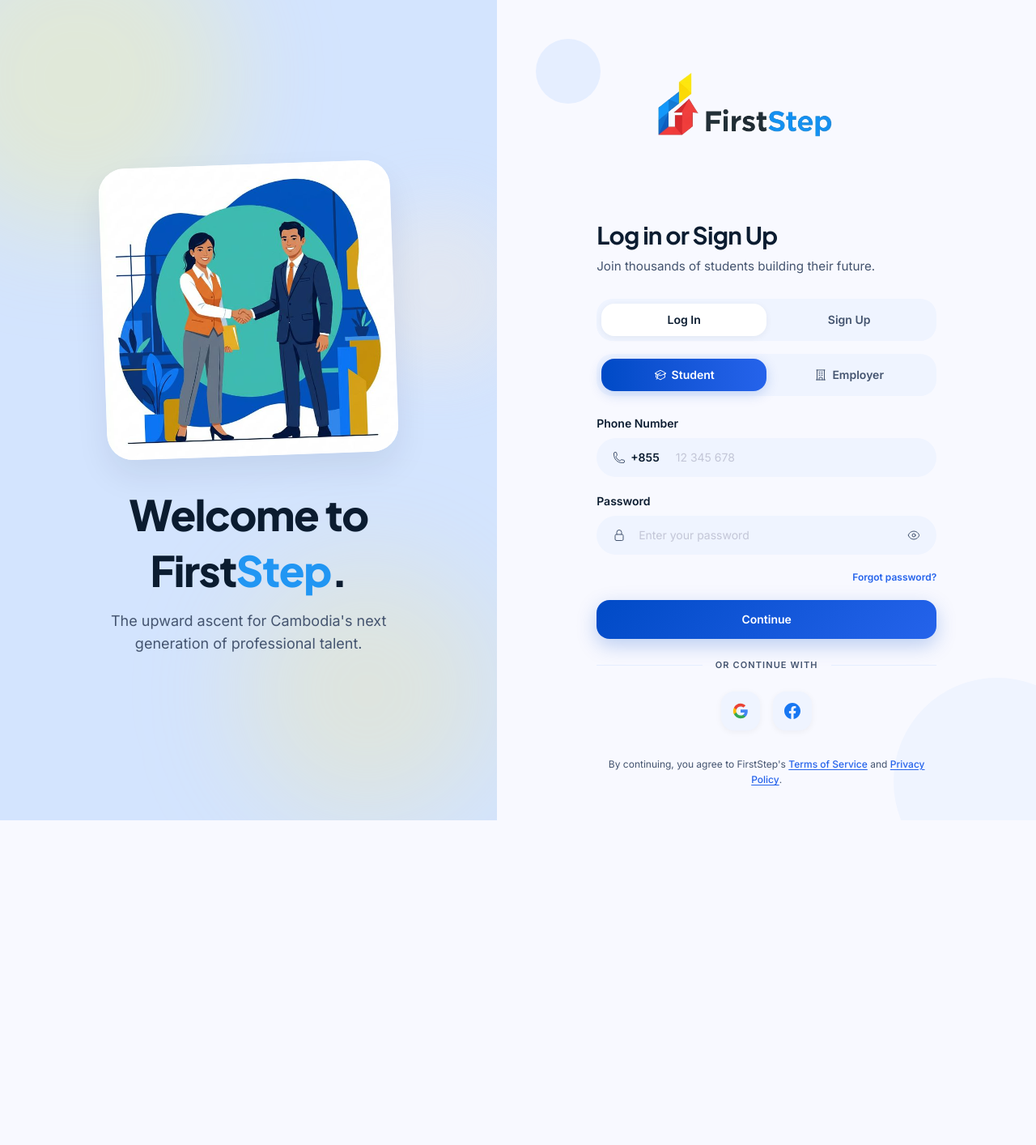
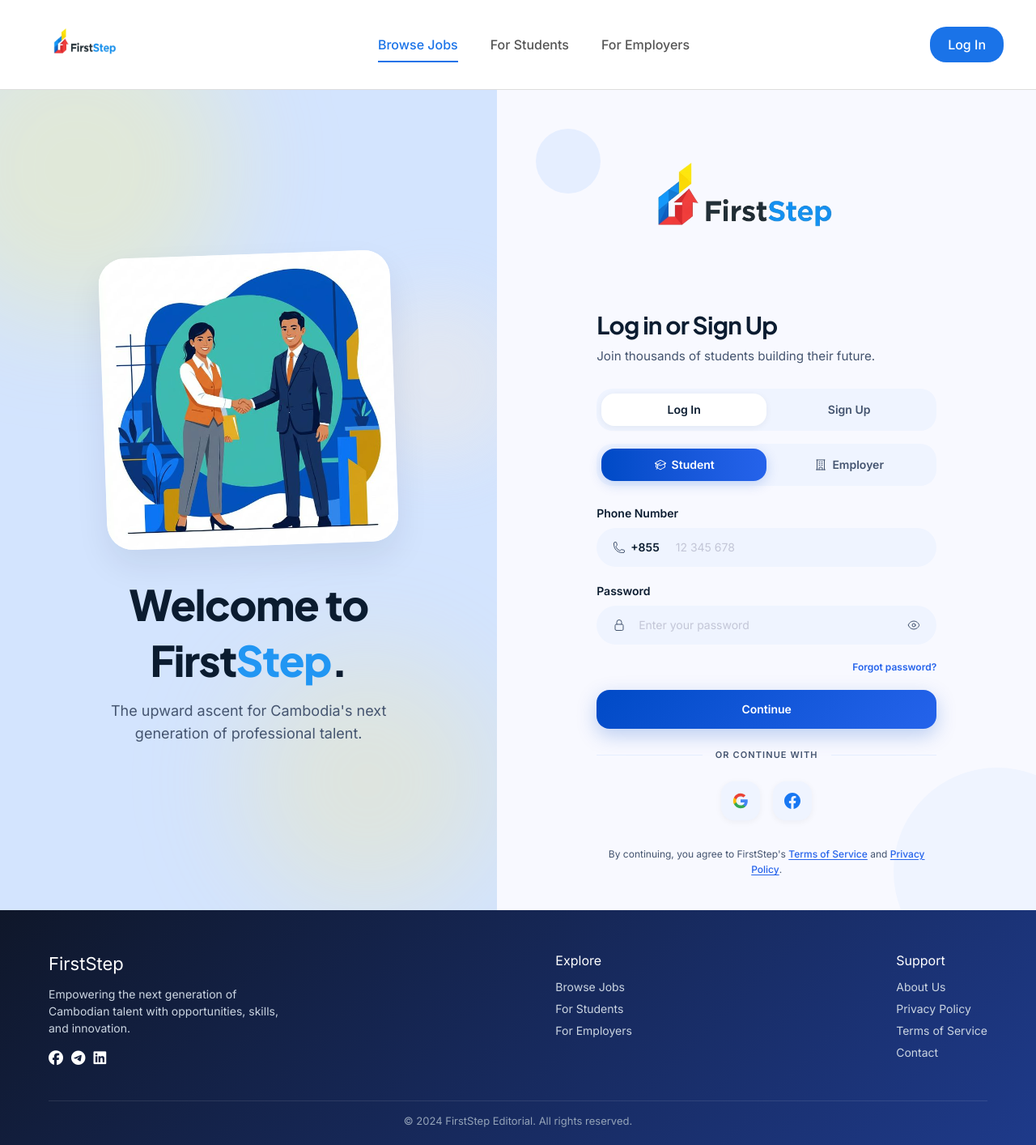
Before and after one commit to Cottons29/job-portal-group-12, a JavaScript app in the folder frontend/: page /auth in a window 1280 px wide. Shown: the whole page at 81% size. Before the commit the page ends 1013 px from the top, so only its background shows below. Built offline with nearby package versions, Linux system fonts and the light colour scheme; no server answers.

Commit message:
Add Navbar and Footer components to enhance site layout

```diff
--- a/frontend/index.html
+++ b/frontend/index.html
@@ -9,6 +9,8 @@
     <link rel="preconnect" href="https://fonts.googleapis.com">
     <link rel="preconnect" href="https://fonts.gstatic.com" crossorigin>
     <link href="https://fonts.googleapis.com/css2?family=Plus+Jakarta+Sans:wght@500;600;700;800&family=Inter:wght@400;500;600&display=swap" rel="stylesheet">
+    <link rel="stylesheet" href="https://cdnjs.cloudflare.com/ajax/libs/font-awesome/6.5.0/css/all.min.css"
+/>
   </head>
   <body class="font-sans antialiased bg-surface text-on-surface">
     <div id="app"></div>
--- a/frontend/src/App.vue
+++ b/frontend/src/App.vue
@@ -1,7 +1,11 @@
 <template>
-  <RouterView />
+  <Navbar />
+    <RouterView />
+  <Footer />
 </template>
 
 <script setup>
 import { RouterView } from 'vue-router'
+import Navbar from './components/navbar.vue'
+import Footer from './components/footer.vue'
 </script>
--- /dev/null
+++ b/frontend/src/components/footer.vue
@@ -0,0 +1,137 @@
+<template>
+  <footer class="footer">
+    <div class="footer-container">
+
+      <!-- Brand -->
+      <div class="footer-brand">
+        <h2>FirstStep</h2>
+        <p>
+          Empowering the next generation of Cambodian talent with opportunities,
+          skills, and innovation.
+        </p>
+
+        <!-- Social Icons -->
+        <div class="socials">
+          <i class="fab fa-facebook"></i>
+          <i class="fab fa-telegram"></i>
+          <i class="fab fa-linkedin"></i>
+        </div>
+      </div>
+
+      <!-- Links -->
+      <div class="footer-links">
+        <h3>Explore</h3>
+        <a href="#">Browse Jobs</a>
+        <a href="#">For Students</a>
+        <a href="#">For Employers</a>
+      </div>
+
+      <!-- Support -->
+      <div class="footer-links">
+        <h3>Support</h3>
+        <a href="#">About Us</a>
+        <a href="#">Privacy Policy</a>
+        <a href="#">Terms of Service</a>
+        <a href="#">Contact</a>
+      </div>
+
+    </div>
+
+    <!-- Bottom -->
+    <div class="footer-bottom">
+      © 2024 FirstStep Editorial. All rights reserved.
+    </div>
+  </footer>
+</template>
+
+<script>
+export default {
+  name: "Footer",
+};
+</script>
+
+<style scoped>
+.footer {
+  background: linear-gradient(135deg, #0f172a, #1e3a8a);
+  color: #fff;
+  padding: 50px 60px 20px;
+}
+
+/* Layout */
+.footer-container {
+  display: flex;
+  justify-content: space-between;
+  flex-wrap: wrap;
+  gap: 40px;
+}
+
+/* Brand */
+.footer-brand h2 {
+  font-size: 22px;
+  margin-bottom: 10px;
+}
+
+.footer-brand p {
+  font-size: 14px;
+  color: #cbd5e1;
+  max-width: 300px;
+}
+
+/* Links */
+.footer-links {
+  display: flex;
+  flex-direction: column;
+}
+
+.footer-links h3 {
+  margin-bottom: 10px;
+  font-size: 16px;
+}
+
+.footer-links a {
+  text-decoration: none;
+  color: #cbd5e1;
+  margin-bottom: 6px;
+  font-size: 14px;
+  transition: 0.3s;
+}
+
+.footer-links a:hover {
+  color: #38bdf8;
+  transform: translateX(5px);
+}
+
+/* Social icons */
+.socials {
+  margin-top: 15px;
+}
+
+.socials i {
+  margin-right: 10px;
+  font-size: 18px;
+  cursor: pointer;
+  transition: 0.3s;
+}
+
+.socials i:hover {
+  color: #38bdf8;
+  transform: scale(1.2);
+}
+
+/* Bottom */
+.footer-bottom {
+  margin-top: 40px;
+  text-align: center;
+  font-size: 13px;
+  color: #94a3b8;
+  border-top: 1px solid rgba(255,255,255,0.1);
+  padding-top: 15px;
+}
+
+/* Responsive */
+@media (max-width: 768px) {
+  .footer-container {
+    flex-direction: column;
+  }
+}
+</style>
--- /dev/null
+++ b/frontend/src/components/navbar.vue
@@ -0,0 +1,88 @@
+<template>
+  <nav class="navbar">
+    <!-- Left: Logo -->
+    <div class="logo">
+      <img src="/public/images/logo.png" alt="FirstJob Logo" />
+    </div>
+
+    <!-- Center: Menu -->
+    <ul class="menu">
+      <li class="active">Browse Jobs</li>
+      <li> <a href="">For Students</a></li>
+      <li>For Employers</li>
+    </ul>
+
+    <!-- Right: Login Button -->
+    <div class="login">
+      <button>Log In</button>
+    </div>
+  </nav>
+</template>
+
+<script>
+export default {
+  name: "Navbar",
+};
+</script>
+
+<style scoped>
+.navbar {
+  display: flex;
+  align-items: center;
+  justify-content: space-between;
+  padding: 15px 40px;
+  border-bottom: 1px solid #ddd;
+  background: #fff;
+}
+
+/* Logo */
+.logo img {
+  height: 80px;
+  width: 130px;
+}
+
+/* Menu */
+.menu {
+  display: flex;
+  list-style: none;
+  gap: 40px;
+  margin: 0;
+  padding: 0;
+  font-weight: 500;
+  color: #555;
+}
+
+.menu li {
+  cursor: pointer;
+  position: relative;
+}
+
+.menu li.active {
+  color: #1a73e8;
+}
+
+.menu li.active::after {
+  content: "";
+  position: absolute;
+  bottom: -10px;
+  left: 0;
+  width: 100%;
+  height: 2px;
+  background: #1a73e8;
+}
+
+/* Login button */
+.login button {
+  background: #1a73e8;
+  color: #fff;
+  border: none;
+  padding: 10px 22px;
+  border-radius: 20px;
+  cursor: pointer;
+  font-weight: 500;
+}
+
+.login button:hover {
+  background: #1669c1;
+}
+</style>
```
